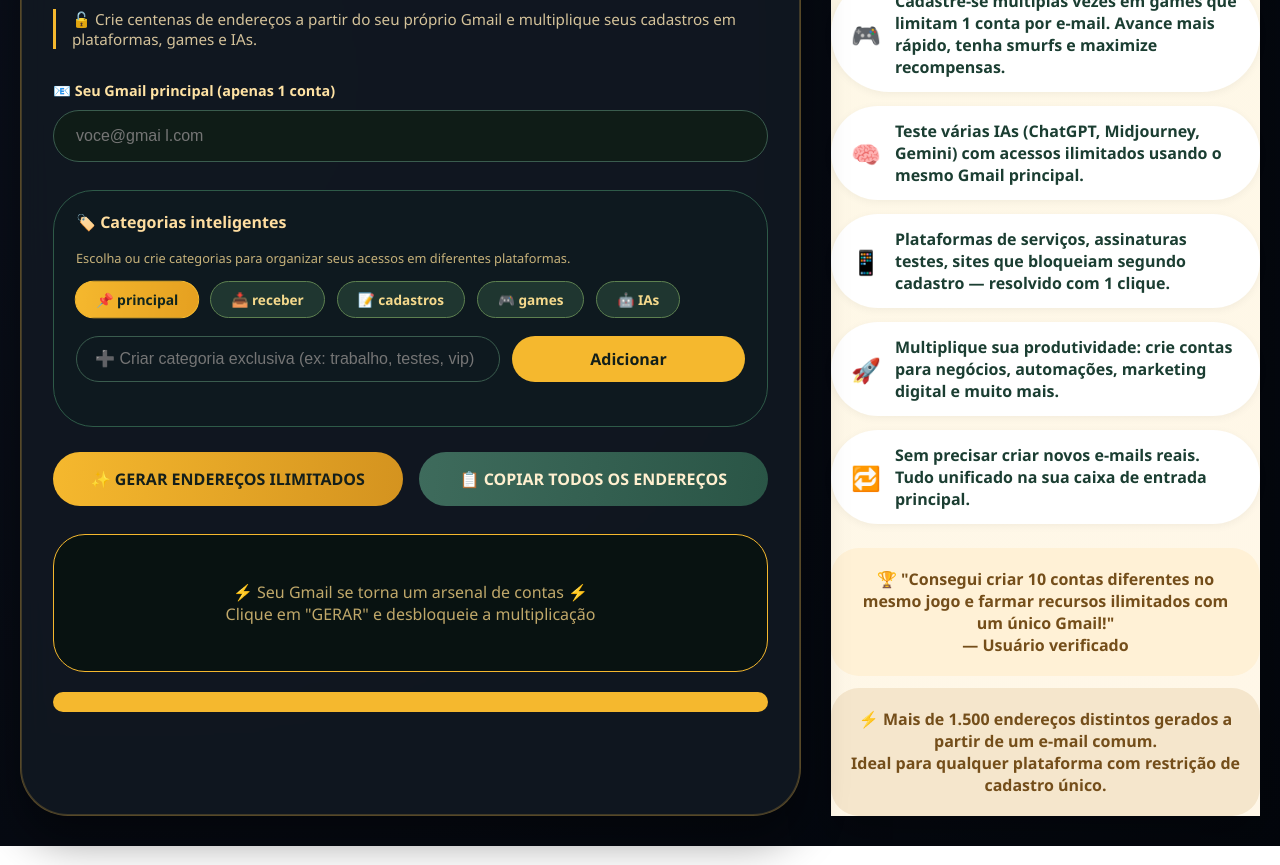
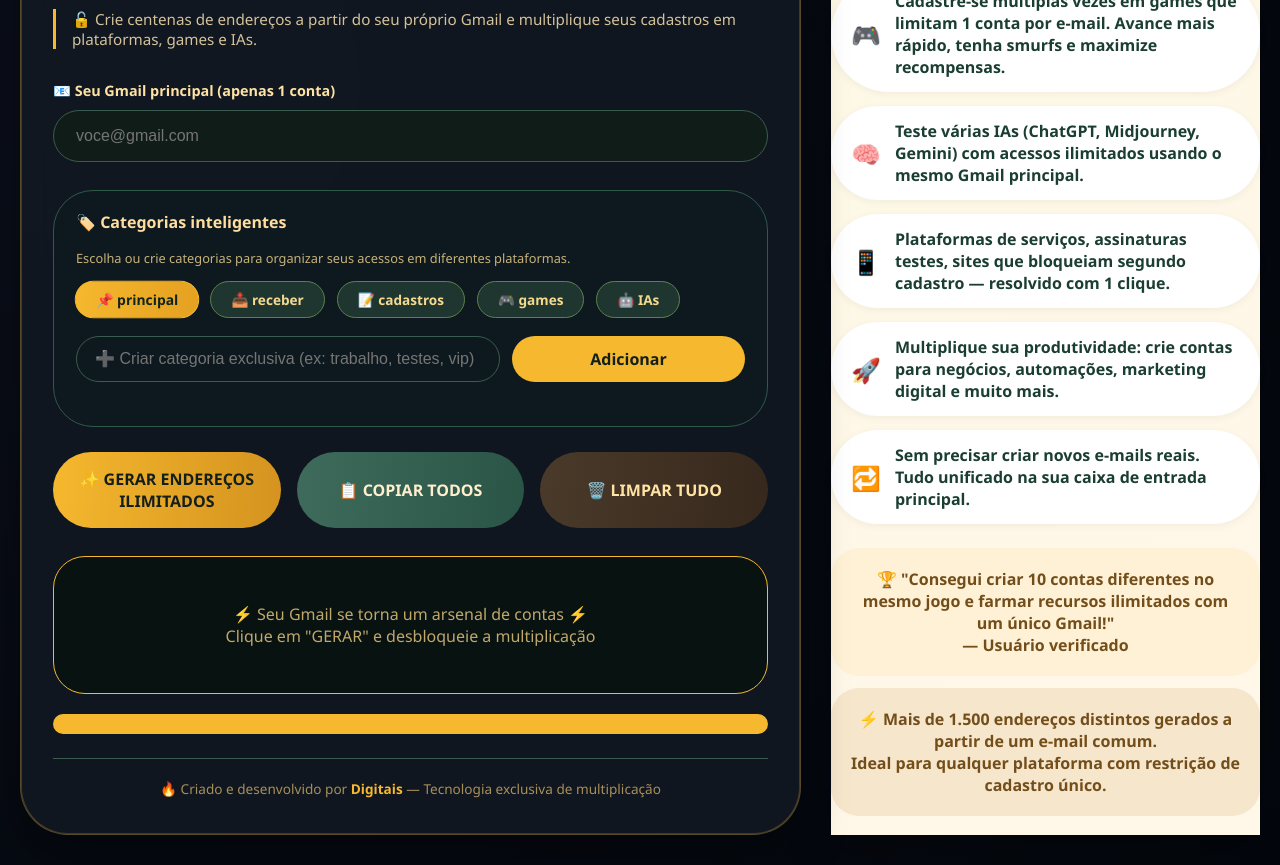
Before and after one commit to Cacildovaldo/pong, a website: page index.html in a window 1280 px wide. Shown: the part 113-978 px from the top of the page. Drawn offline with Linux system fonts and the light colour scheme.

Commit message:
index.html

```diff
--- a/index.html
+++ b/index.html
@@ -212,12 +212,17 @@
         button:hover {
             transform: translateY(-2px);
             filter: brightness(1.05);
-            box-shadow: 0 10px 22px rgba(0,0,0,0.3);
+            box-shadow: 0 10px 22px rgba(0, 0, 0, 0.3);
         }
 
         .copy-all-btn {
             background: linear-gradient(95deg, #3E6B5C, #2A5546);
             color: #FFEFCF;
+        }
+
+        .clear-btn {
+            background: linear-gradient(95deg, #4a3a2a, #36281c);
+            color: #FFE3A4;
         }
 
         .results-area {
@@ -286,11 +291,7 @@
             margin-bottom: 14px;
             font-weight: 600;
             color: #1B3E32;
-            box-shadow: 0 2px 8px rgba(0,0,0,0.05);
-        }
-
-        .highlight {
-            font-size: 1rem;
+            box-shadow: 0 2px 8px rgba(0, 0, 0, 0.05);
         }
 
         .game-icon {
@@ -305,6 +306,27 @@
             text-align: center;
             font-weight: 800;
             color: #744e1a;
+        }
+
+        .creator-link {
+            margin-top: 24px;
+            text-align: center;
+            font-size: 0.85rem;
+            color: #a88f5a;
+            border-top: 1px solid #3a5c4e;
+            padding-top: 20px;
+        }
+
+        .creator-link a {
+            color: #F5B82E;
+            text-decoration: none;
+            font-weight: bold;
+            transition: 0.2s;
+        }
+
+        .creator-link a:hover {
+            text-decoration: underline;
+            color: #FFD966;
         }
 
         .toast {
@@ -330,6 +352,7 @@
         @media (max-width: 800px) {
             .container { flex-direction: column; }
             h1 { font-size: 1.6rem; }
+            .double-buttons { flex-direction: column; }
         }
     </style>
 </head>
@@ -348,7 +371,7 @@
 
         <div class="input-group">
             <label>📧 Seu Gmail principal (apenas 1 conta)</label>
-            <input type="email" id="baseEmail" placeholder="voce@gmai l.com" autocomplete="off">
+            <input type="email" id="baseEmail" placeholder="voce@gmail.com" autocomplete="off">
         </div>
 
         <!-- Área de identificadores (labels) - o cliente define categorias -->
@@ -371,7 +394,8 @@
 
         <div class="double-buttons">
             <button id="generateBtn">✨ GERAR ENDEREÇOS ILIMITADOS</button>
-            <button id="copyAllBtn" class="copy-all-btn">📋 COPIAR TODOS OS ENDEREÇOS</button>
+            <button id="copyAllBtn" class="copy-all-btn">📋 COPIAR TODOS</button>
+            <button id="clearBtn" class="clear-btn">🗑️ LIMPAR TUDO</button>
         </div>
 
         <!-- Resultados -->
@@ -379,6 +403,11 @@
             <div style="text-align:center; color:#c0a86a; padding:28px;">⚡ Seu Gmail principal se transforma em centenas de contas diferentes ⚡<br>Clique em "GERAR" e veja o poder da multiplicação</div>
         </div>
         <div id="countDisplay" class="count"></div>
+
+        <!-- Link do criador (DFG) -->
+        <div class="creator-link">
+            🔥 Criado e desenvolvido por <a href="https://www.dfg.com.br/user/digitais/listings" target="_blank">Digitais</a> — Tecnologia exclusiva de multiplicação
+        </div>
     </div>
 
     <!-- COLUNA DE BENEFÍCIOS - FOCO NO VALOR PARA O CLIENTE -->
@@ -424,6 +453,7 @@
     const baseEmailInput = document.getElementById('baseEmail');
     const generateBtn = document.getElementById('generateBtn');
     const copyAllBtn = document.getElementById('copyAllBtn');
+    const clearBtn = document.getElementById('clearBtn');
     const resultsDiv = document.getElementById('resultsArea');
     const countSpan = document.getElementById('countDisplay');
     const tagButtons = document.querySelectorAll('.tag[data-label]');
@@ -550,6 +580,14 @@
         countSpan.innerHTML = `🎉 ${total.toLocaleString()} endereços diferentes gerados a partir de uma única conta! 🎉` + (truncated ? ` (exibindo ${MAX_DISPLAY})` : '');
     }
 
+    // Função para limpar todos os resultados
+    function clearResults() {
+        resultsDiv.innerHTML = `<div style="text-align:center; color:#c0a86a; padding:28px;">⚡ Seu Gmail principal se transforma em centenas de contas diferentes ⚡<br>Clique em "GERAR" e veja o poder da multiplicação</div>`;
+        countSpan.innerHTML = '';
+        baseEmailInput.value = '';
+        showToast("🧹 Tudo limpo! Digite seu Gmail e gere novos endereços.", false);
+    }
+
     // Geração de combinações de nome (poder da multiplicação)
     function generateNameCombinations(str) {
         if (!str || str.length === 0) return [''];
@@ -639,6 +677,7 @@
     customLabelInput.addEventListener('keypress', (e) => { if (e.key === 'Enter') addNewCategory(); });
     generateBtn.addEventListener('click', generateAllEmails);
     copyAllBtn.addEventListener('click', copyAllEmails);
+    clearBtn.addEventListener('click', clearResults);
     baseEmailInput.addEventListener('keypress', (e) => { if (e.key === 'Enter') generateAllEmails(); });
 
     // Inicialização
```
